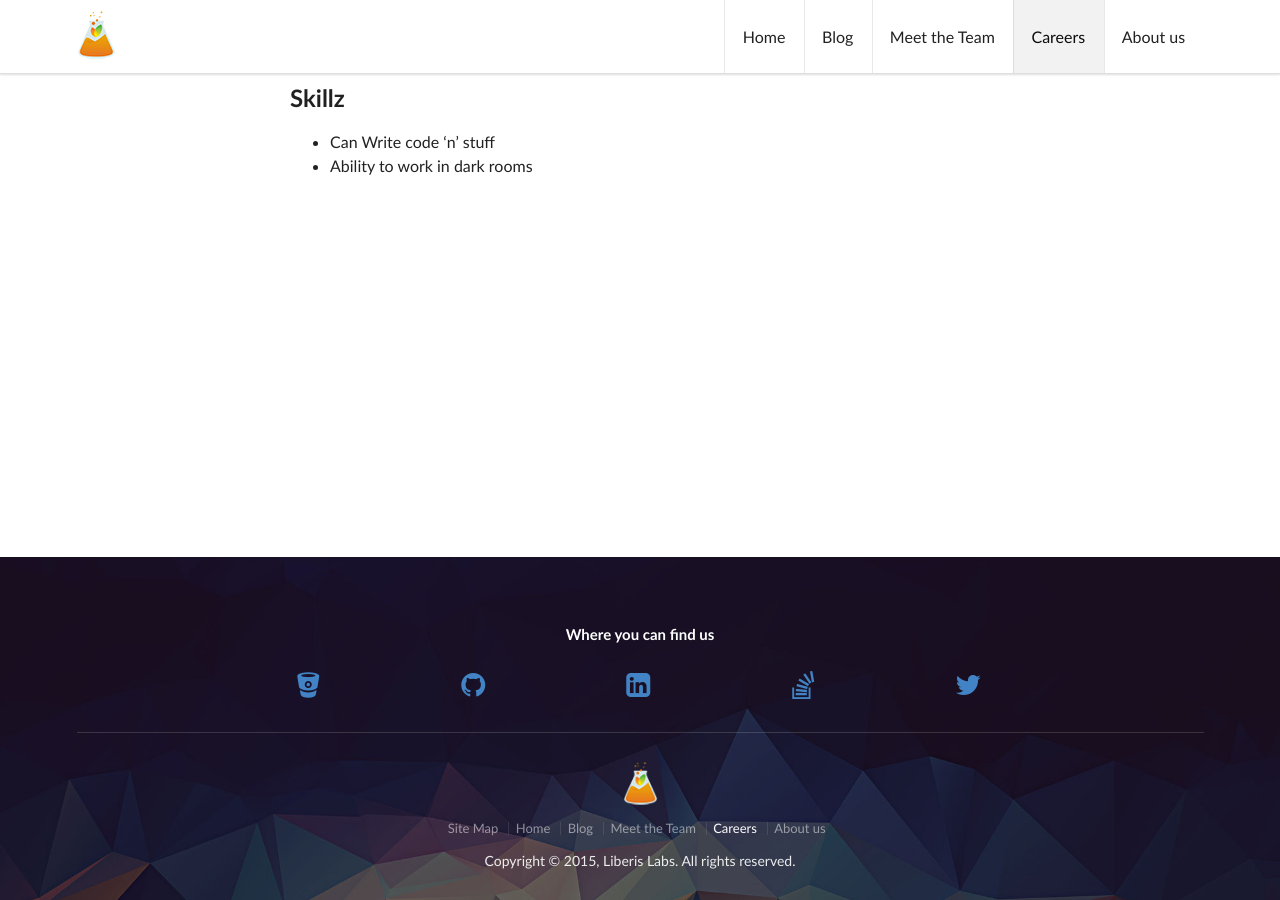
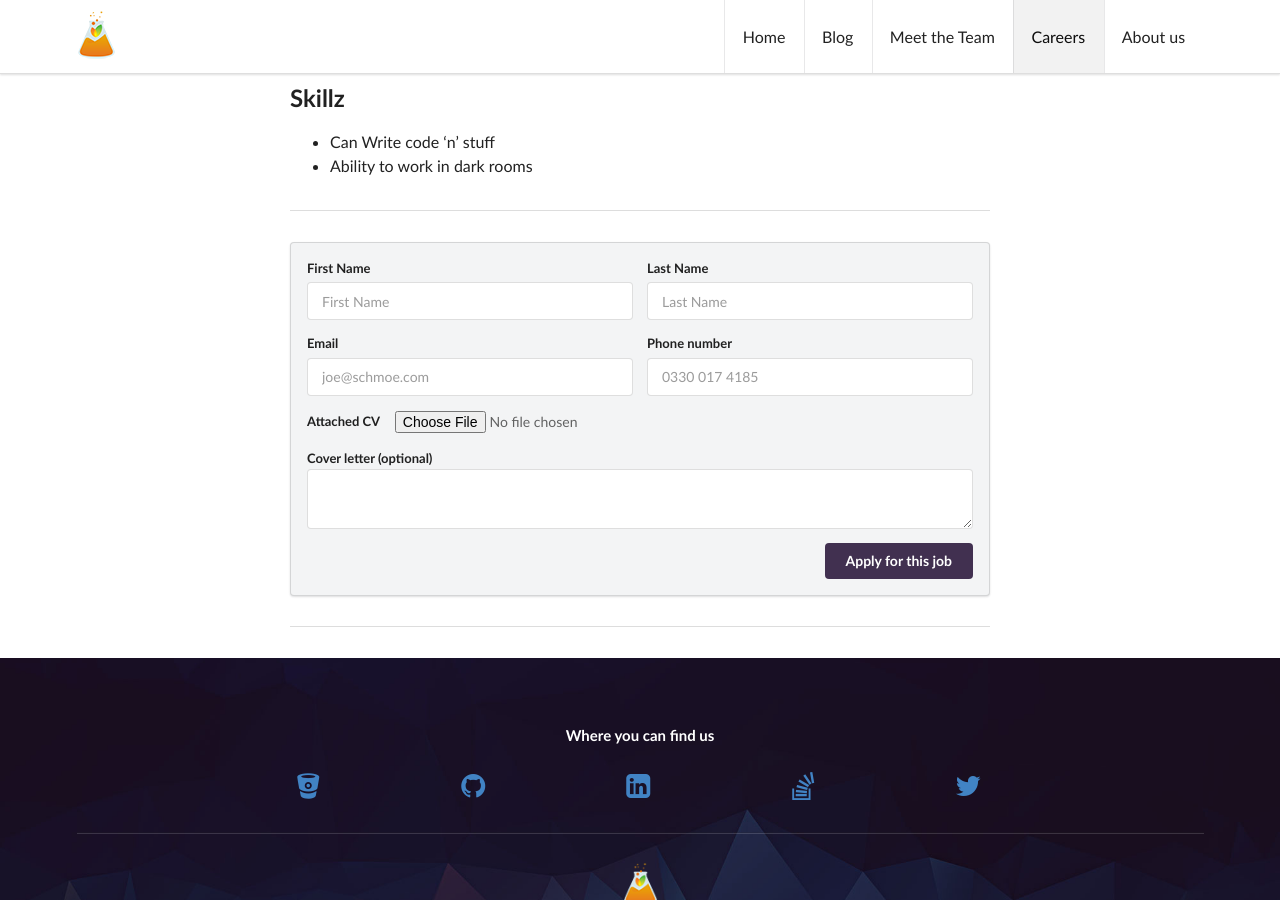
Before and after one commit to LiberisLabs/LiberisLabs.github.io, a Jekyll site: the page built from _jobs/dotnet-wizard.md, in a window 1280 px wide and 900 px high, scrolled down 343 px. Built offline with Jekyll 4.4.1, drawn with Linux system fonts in a browser that asks for light colours; nearby versions of some CDN libraries; some web fonts are replaced; Markdown is read by kramdown in place of the engine named in the settings.

Commit message:
Adding a contact form that doesnt seem to work too well...

```diff
--- a/_layouts/job.html
+++ b/_layouts/job.html
@@ -17,4 +17,46 @@ title: Careers
 
   {{ content }}
 
+<div class="ui hidden divider"></div>
+<div class="ui divider"></div>
+{% if page.show_apply %}
+<div class="ui hidden divider"></div>
+<div class="ui secondary segment clearing">
+   <form class="ui form" method="POST" action="//formspree.io/devteam@liberis.co.uk">
+      <div class="two fields">
+         <div class="field">
+            <label for="firstname">First Name</label>
+            <input id="firstname" name="name" placeholder="First Name" type="text">
+         </div>
+         <div class="field">
+            <label for="lastname">Last Name</label>
+            <input id="lastname" name="lastname" placeholder="Last Name" type="text">
+         </div>
+      </div>
+      <div class="two fields">
+         <div class="field">
+            <label for="email">Email</label>
+            <input id="email" type="email" name="_replyto" placeholder="joe@schmoe.com">
+         </div>
+         <div class="field">
+            <label for="phone">Phone number</label>
+            <input id="phone" name="phone" type="tel" placeholder="0330 017 4185">
+         </div>
+      </div>
+      <div class="inline field">
+         <label for="cv">Attached CV</label>
+         <input id="cv" name="cv" type="file">
+      </div>
+      <div class="inline field">
+         <label for="coverletter">Cover letter (optional)</label>
+         <textarea id="coverletter" name="coverletter" rows="2"></textarea>
+      </div>
+      <button type="submit" name="_replyto" class="primary ui button right floated">Apply for this job</button>
+   </form>
 </div>
+<div class="ui hidden divider"></div>
+<div class="ui divider"></div>
+{% endif %}
+
+<div class="ui hidden divider"></div>
+</div>
```
Also changed, not shown: _jobs/dotnet-wizard.md (+1 -0 lines).
